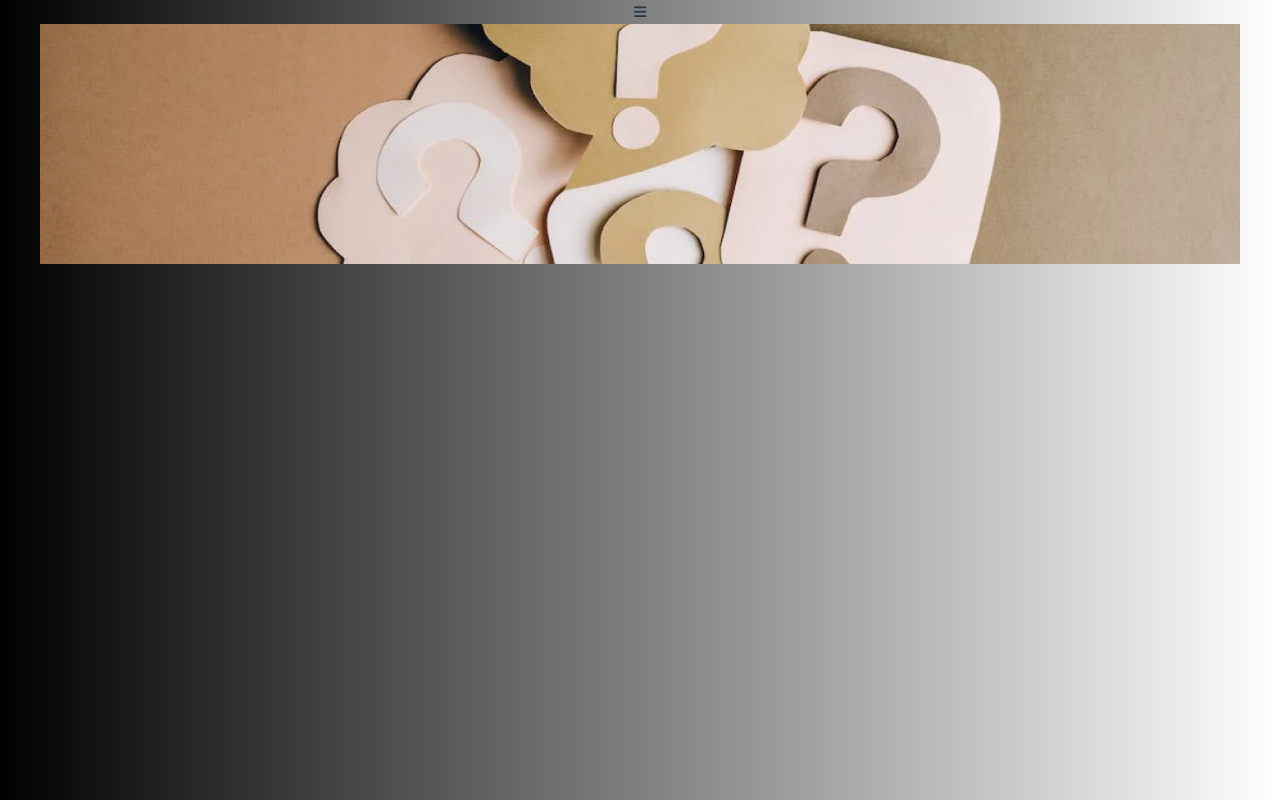
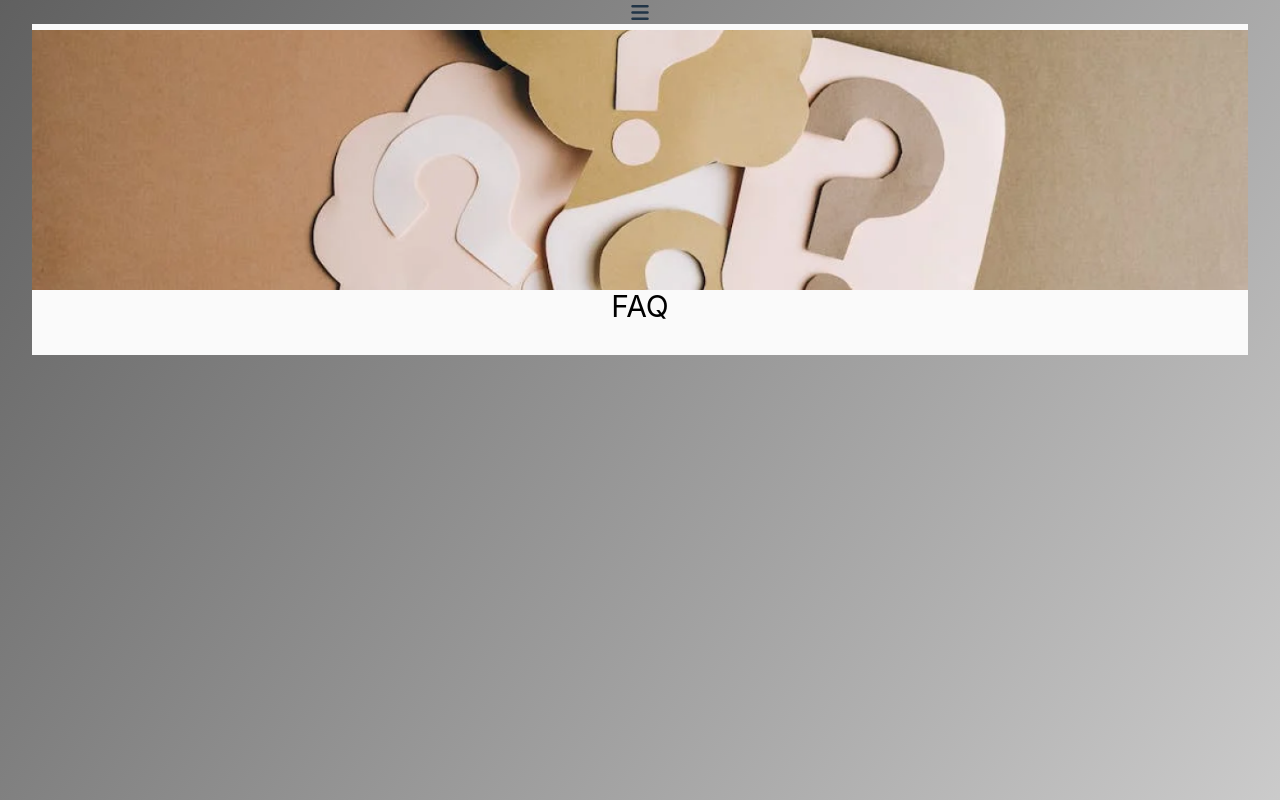
Before and after one commit to aswintrikkur/Mern-Tasks, a React (Vite) app in the folder day3/accordion-sample/: page / in a window 1280 px wide. Both pictures are taken after a click on the button "Accordion". Built offline with nearby package versions, Linux system fonts and the light colour scheme.

Commit message:
bgc and size adjustments

```diff
--- a/day3/accordion-sample/src/App.css
+++ b/day3/accordion-sample/src/App.css
@@ -1,15 +1,16 @@
 #root {
-  max-width: 1280px;
+  /* min-width: 1280px; */
   max-width: 100%;
   min-width: 55%;
   margin: 0 auto ;
   padding:  0 2rem;
   text-align: center;
+  box-sizing: border-box;
 }
 body{
-  background: linear-gradient(90deg, rgb(0, 0, 0),transparent);
+  background: linear-gradient(125deg, rgba(0, 0, 0, 0.623),rgba(112, 111, 111, 0.363));
   /* height: 100vh; */
-  /* overflow: scroll; */
+  /* overflow: auto; */
   /* background: fixed; */
 
 }
@@ -32,7 +33,7 @@ body{
 .btn-container{
   background-color: #242424;
   width: 100%;
-  padding:  8px 0px 24px 0px ;
+  padding:  10px 0px 28px 0px ;
   /* border-bottom:  1px solid rgba(255, 255, 255, 0.671); */
   /* border-bottom-style: dashed; */
 
@@ -44,6 +45,5 @@ body{
 
 }
 .app-container{
-  /* width: 100%; */
-/* background-color: rgba(95, 91, 91, 0.171); */
+
 }
--- a/day3/accordion-sample/src/App.jsx
+++ b/day3/accordion-sample/src/App.jsx
@@ -31,8 +31,7 @@ function App() {
 
     return (
         <div className="app-container">
-
-            <i class="fa-solid fa-bars fa-sm"></i>
+            <i className="fa-solid fa-bars fa-lg"></i>
             <div
                 className="btn-container"
                 onMouseOver={() => {
@@ -42,7 +41,10 @@ function App() {
                     setShow(false);
                 }}
                 // style={{ visibility: show ? "visible" : "hidden" }}
-                style={{ translate: show ? "0px" : "0px -55px", background: show ? " linear-gradient(180deg, rgb(0, 0, 0),transparent)" : "none" }}
+                style={{
+                    translate: show ? "0px" : "0px -55px",
+                    background: show ? " linear-gradient(180deg, rgb(0, 0, 0),transparent)" : "none",
+                }}
             >
                 <button
                     onClick={() => onHandle("userData")}
--- a/day3/accordion-sample/src/components/Accordion.css
+++ b/day3/accordion-sample/src/components/Accordion.css
@@ -1,12 +1,23 @@
 /* #root {
     padding: 0%;
     margin: 0%;
-} */
+}  */
 .container-faq {
-    /* width: 100%; */
-    /* height: 100vh; */
+    margin: 0%;
+    padding: 0%;
+    width: 100%;
+    height: 100%;
+    background: rgba(250, 250, 250, 1);
+    color: black;
+    display: inline-flex;
+    flex-direction: column;
 }
 .container-faq #img {
-    height: 240px;
-    width: 1200px;
+    padding-top: 6px;
 }
+.container-faq h1 {
+    padding: 0%;
+    margin: 0%;
+    font-size: 30px;
+    font-weight: 400;
+}
--- a/day3/accordion-sample/src/components/Accordion.jsx
+++ b/day3/accordion-sample/src/components/Accordion.jsx
@@ -8,8 +8,8 @@ export function Accordion() {
     return (
         <>
             <div className="container-faq">
-                {/* <h1>helloworld</h1> */}
                 <img id="img" src="../../src/images/faq.png" alt="faq imag" />
+                <h1>FAQ</h1>
               <p></p>
 
             </div>
```
